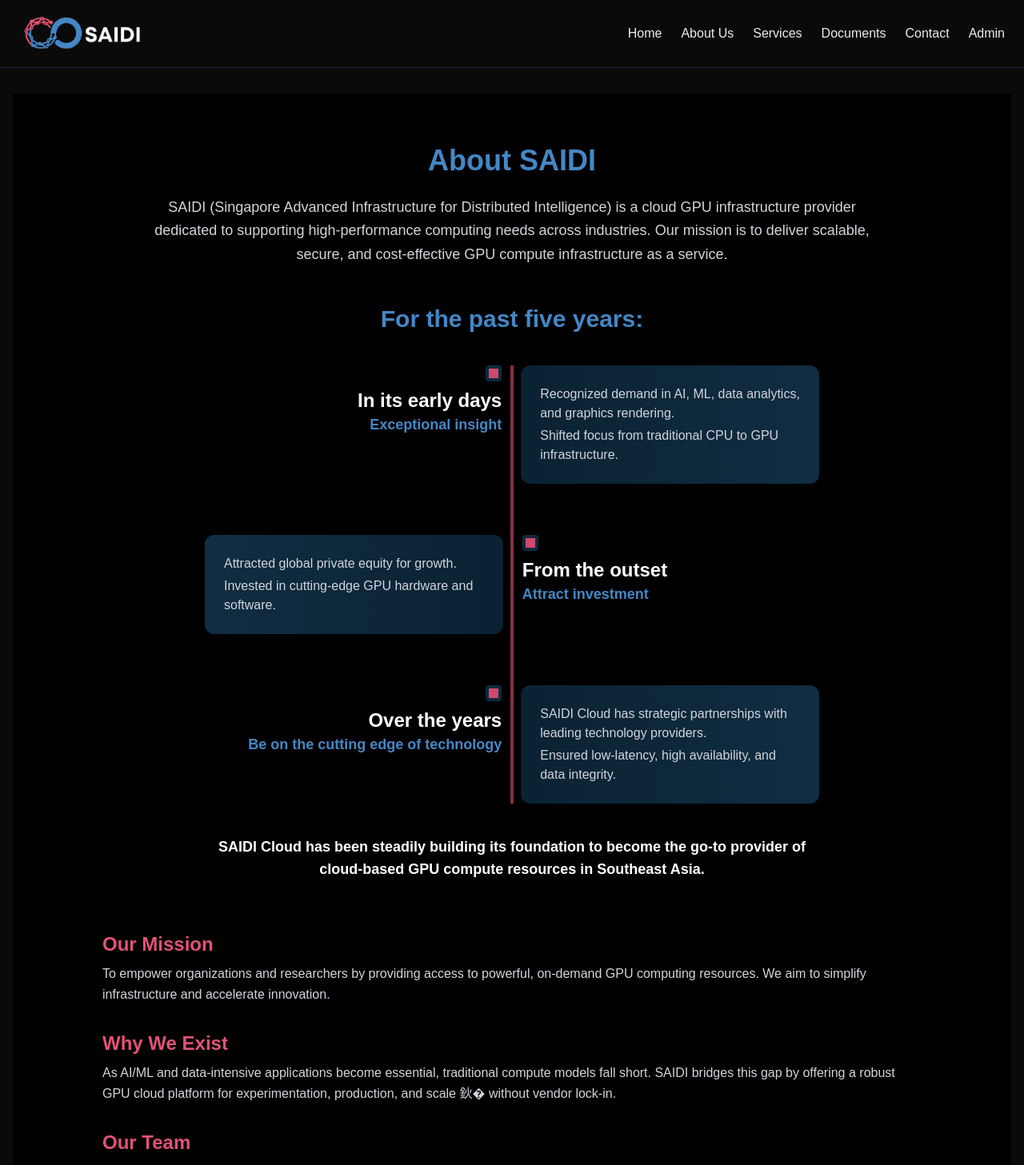
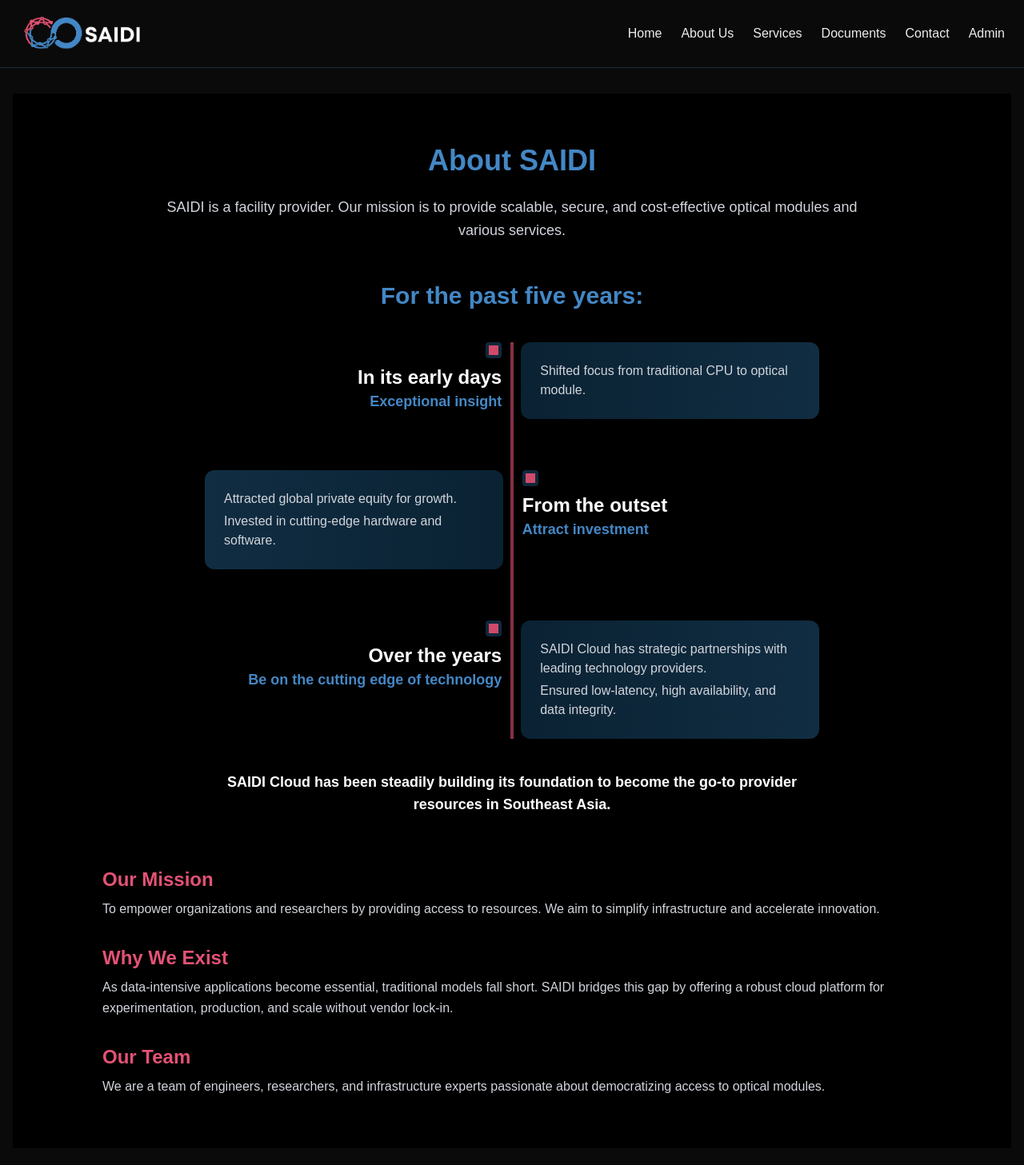
Before and after one commit to saidi-cloud/saidi-site, a Next.js app: page /about-us in a window 1280 px wide. Shown: the top 1457 px of the page at 80% size. Built offline with nearby package versions, Linux system fonts and the light colour scheme.

Commit message:
Update page.js

```diff
--- a/app/about-us/page.js
+++ b/app/about-us/page.js
@@ -13,9 +13,7 @@
       <section className="text-center max-w-4xl mx-auto">
         <h1 className="text-4xl font-bold text-[#4487c5] mb-6">About SAIDI</h1>
         <p className="text-gray-300 text-lg leading-relaxed">
-          SAIDI (Singapore Advanced Infrastructure for Distributed Intelligence) is a cloud GPU infrastructure provider dedicated to
-          supporting high-performance computing needs across industries. Our mission is to deliver scalable, secure, and cost-effective
-          GPU compute infrastructure as a service.
+          SAIDI is a facility provider. Our mission is to provide scalable, secure, and cost-effective optical modules and various services.
         </p>
       </section>
 
@@ -50,8 +48,7 @@
                 </div>
                 <div className="bg-gradient-to-r from-[#0a2233] to-[#112d42] rounded-xl p-6 shadow-lg w-full md:w-1/2">
                   <ul className="text-gray-300 text-base space-y-1">
-                    <li>Recognized demand in AI, ML, data analytics, and graphics rendering.</li>
-                    <li>Shifted focus from traditional CPU to GPU infrastructure.</li>
+                    <li>Shifted focus from traditional CPU to optical module.</li>
                   </ul>
                 </div>
               </motion.div>
@@ -72,7 +69,7 @@
                 <div className="bg-gradient-to-l from-[#0a2233] to-[#112d42] rounded-xl p-6 shadow-lg w-full md:w-1/2">
                   <ul className="text-gray-300 text-base space-y-1">
                     <li>Attracted global private equity for growth.</li>
-                    <li>Invested in cutting-edge GPU hardware and software.</li>
+                    <li>Invested in cutting-edge hardware and software.</li>
                   </ul>
                 </div>
               </motion.div>
@@ -100,7 +97,7 @@
             </div>
           </div>
           <div className="mt-10 text-center text-white text-lg font-semibold max-w-3xl mx-auto">
-            SAIDI Cloud has been steadily building its foundation to become the go-to provider of cloud-based GPU compute resources in Southeast Asia.
+            SAIDI Cloud has been steadily building its foundation to become the go-to provider resources in Southeast Asia.
           </div>
         </div>
       </section>
@@ -109,7 +106,7 @@
         <div>
           <h2 className="text-2xl font-semibold text-[#e35275] mb-2">Our Mission</h2>
           <p className="text-gray-300 leading-relaxed">
-            To empower organizations and researchers by providing access to powerful, on-demand GPU computing resources. We aim to simplify
+            To empower organizations and researchers by providing access to resources. We aim to simplify
             infrastructure and accelerate innovation.
           </p>
         </div>
@@ -117,15 +114,14 @@
         <div>
           <h2 className="text-2xl font-semibold text-[#e35275] mb-2">Why We Exist</h2>
           <p className="text-gray-300 leading-relaxed">
-            As AI/ML and data-intensive applications become essential, traditional compute models fall short. SAIDI bridges this gap by offering a
-            robust GPU cloud platform for experimentation, production, and scale 鈥� without vendor lock-in.
+            As data-intensive applications become essential, traditional models fall short. SAIDI bridges this gap by offering a robust cloud platform for experimentation, production, and scale without vendor lock-in.
           </p>
         </div>
 
         <div>
           <h2 className="text-2xl font-semibold text-[#e35275] mb-2">Our Team</h2>
           <p className="text-gray-300 leading-relaxed">
-            We are a team of engineers, researchers, and infrastructure experts passionate about democratizing access to GPU computing.
+            We are a team of engineers, researchers, and infrastructure experts passionate about democratizing access to optical modules.
           </p>
         </div>
       </section>
```
